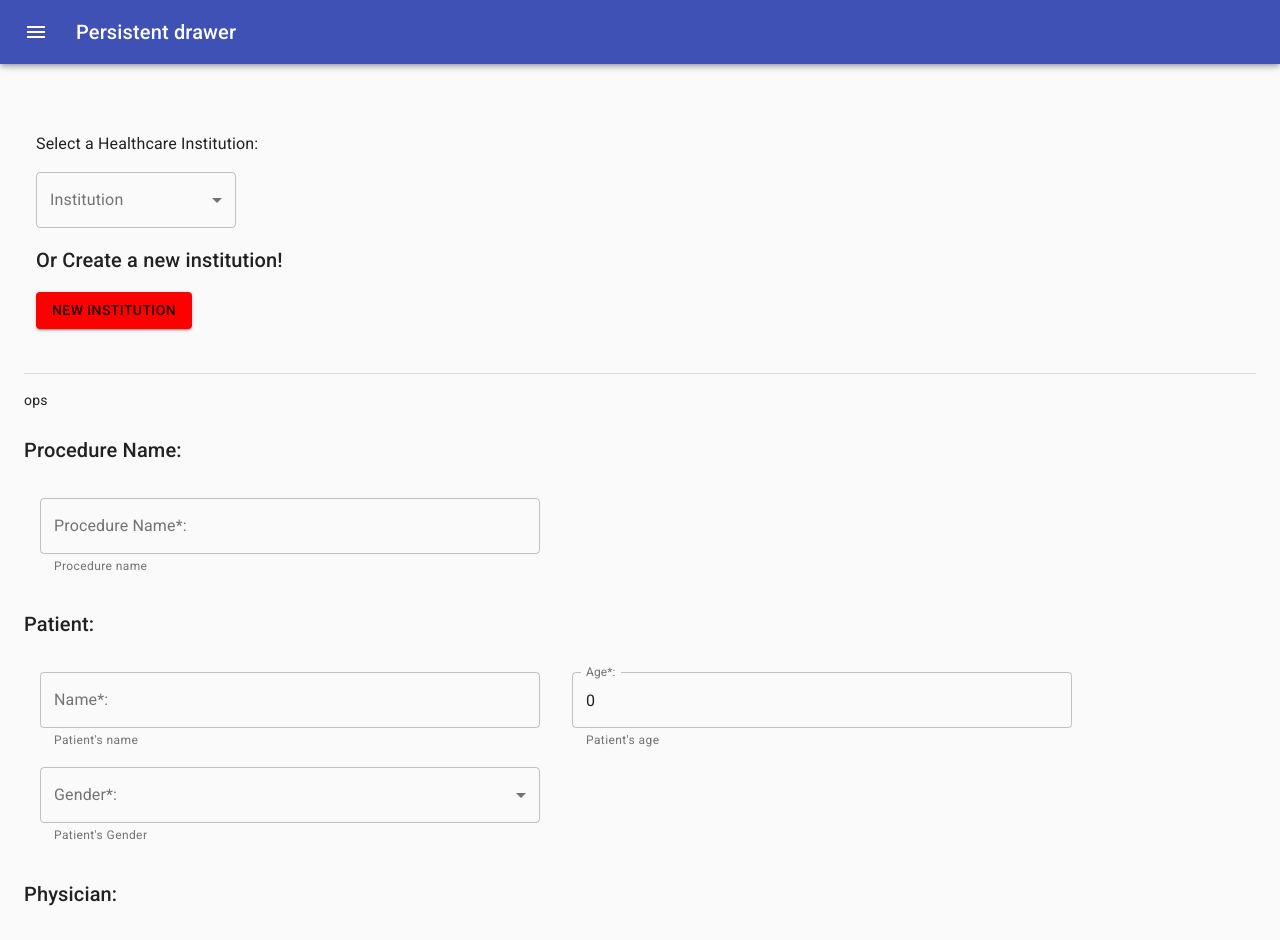
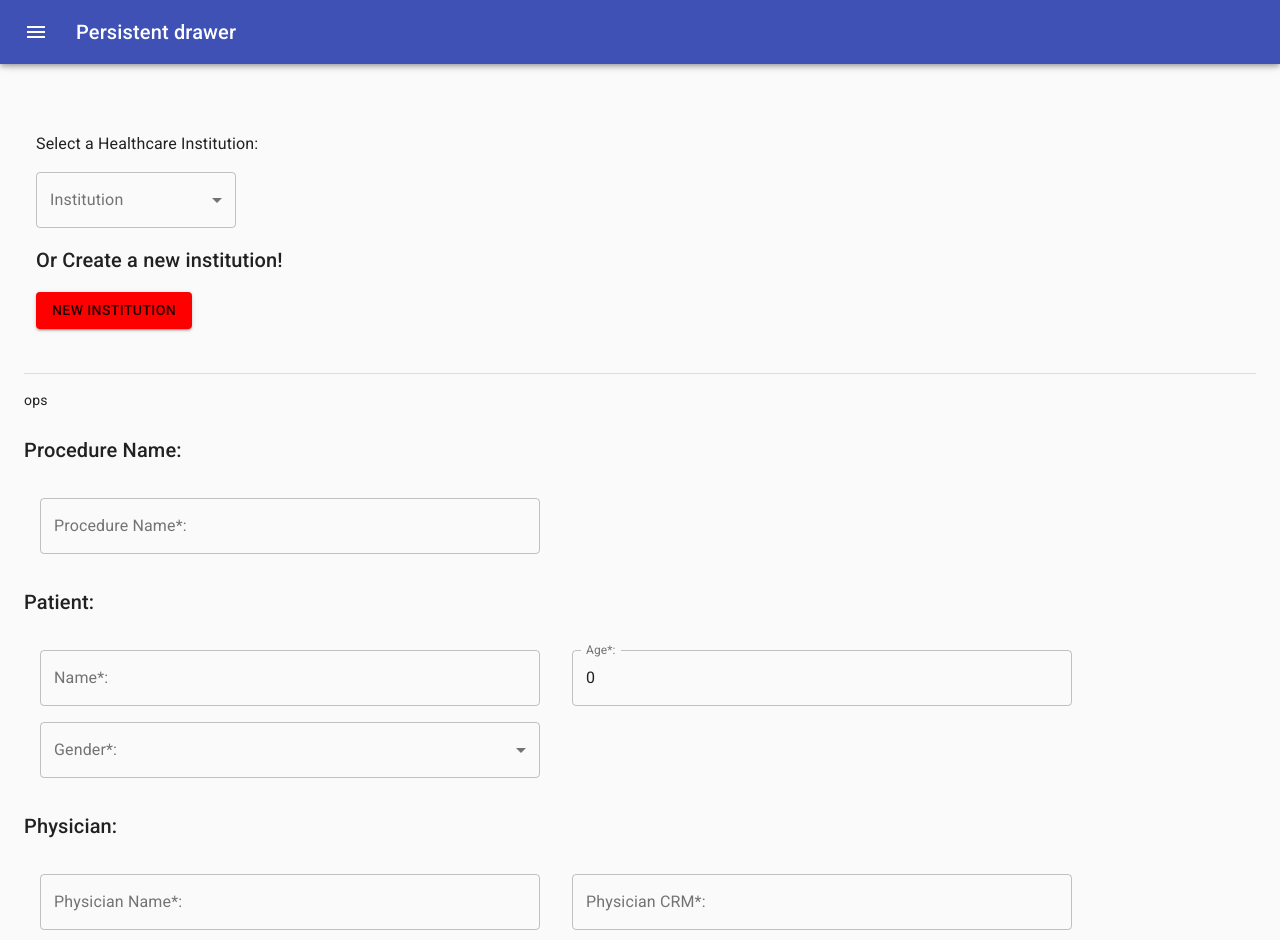
Before and after one commit to victor-silveir/health-exams-software-frontend-fixed, a React (Create React App) app: page / in a window 1280 px wide. Shown: the top 940 px of the page. Built offline with nearby package versions, Linux system fonts and the light colour scheme.

Commit message:
Add validation to exam form

```diff
--- a/src/components/new-exam-form/index.tsx
+++ b/src/components/new-exam-form/index.tsx
@@ -1,6 +1,8 @@
+import { yupResolver } from "@hookform/resolvers/yup";
 import { Box, Button, createStyles, Grid, makeStyles, MenuItem, TextField, Theme, Typography } from "@material-ui/core";
 import React from "react";
 import { Controller, useForm } from "react-hook-form";
+import { ExamSchema } from "../../services/validation/YupSchemas";
 
 const institutions = [
     { name: 'Hemocentro', cnpj: '123456' },
@@ -39,7 +41,8 @@ const inicialValues = {
 export default function NewExamForm() {
 
     const { control, handleSubmit, formState: { errors } } = useForm({
-        defaultValues: inicialValues
+        defaultValues: inicialValues,
+        resolver: yupResolver(ExamSchema)
     });
     const [institutionValue, setInstitutionValue] = React.useState('');
     const classes = useStyles();
@@ -52,8 +55,9 @@ export default function NewExamForm() {
                     name="procedureName"
                     control={control}
                     render={({field}) => <TextField
+                        error={errors.procedureName? true : false}
                         className={classes.inputSpace}
-                        helperText="Procedure name"
+                        helperText={errors.procedureName?.message}
                         id="ProcedureName"
                         label="Procedure Name*: "
                         variant="outlined"
@@ -67,8 +71,9 @@ export default function NewExamForm() {
                         control={control}
                     render={({field}) =>
                     <TextField
+                    error={errors.patientName? true : false}
                         className={classes.inputSpace}
-                        helperText="Patient's name"
+                        helperText={errors.patientName?.message}
                         id="PatientName"
                         label="Name*: "
                         variant="outlined"
@@ -80,8 +85,9 @@ export default function NewExamForm() {
                         control={control}
                     render={({field}) =>
                     <TextField
+                    error={errors.patientAge? true : false}
                         className={classes.inputSpace}
-                        helperText="Patient's age"
+                        helperText={errors.patientAge?.message}
                         id="PatientAge"
                         label="Age*: "
                         variant="outlined"
@@ -92,10 +98,11 @@ export default function NewExamForm() {
                         control={control}
                     render={({field}) =>
                     <TextField
+                    error={errors.patientGender? true : false}
                         className={classes.inputSpace}
                         select
                         type="select"
-                        helperText="Patient's Gender"
+                        helperText={errors.patientGender?.message}
                         id="PatientGender"
                         label="Gender*: "
                         variant="outlined"
@@ -113,8 +120,9 @@ export default function NewExamForm() {
                         control={control}
                     render={({field}) =>
                     <TextField
+                    error={errors.physicianName? true : false}
                         className={classes.inputSpace}
-                        helperText="Physician's name"
+                        helperText={errors.physicianName?.message}
                         id="PhysicianName"
                         label="Physician Name*: "
                         variant="outlined"
@@ -125,8 +133,9 @@ export default function NewExamForm() {
                         control={control}
                     render={({field}) =>
                     <TextField
+                    error={errors.physicianCRM? true : false}
                         className={classes.inputSpace}
-                        helperText="Physician's CRM"
+                        helperText={errors.physicianCRM?.message}
                         id="PhysicianCRM"
                         label="Physician CRM*: "
                         variant="outlined"
@@ -139,10 +148,11 @@ export default function NewExamForm() {
                     control={control}
                     render={({field}) =>
                 <TextField
+                error={errors.healthcareInstitutionId? true : false}
                     className={classes.inputSpace}
                     select
                     type="select"
-                    helperText="Institution"
+                    helperText={errors.healthcareInstitutionId?.message}
                     id="healthcareInstitution"
                     label="Institution*: "
                     variant="outlined"
--- a/src/services/validation/YupSchemas.ts
+++ b/src/services/validation/YupSchemas.ts
@@ -10,8 +10,8 @@ export const ExamSchema = Yup.object().shape({
     procedureName: Yup.string().required("Procedure name is required!").min(3, 'At least 3 characters is required!').max(100, 'Maximum of 100 characters'),
     patientName: Yup.string().required("Patient's name is required!").min(3, 'At least 3 characters is required!').max(100, 'Maximum of 100 characters'),
     patientAge: Yup.number().required("Patient's age is required"),
-    patientGender: Yup.number().required("Patient's gender is required"),
+    patientGender: Yup.string().required("Patient's gender is required"),
     physicianName: Yup.string().required("Physician's name is required!").min(3, 'At least 3 characters is required!').max(100, 'Maximum of 100 characters'),
     physicianCRM: Yup.string().required("Physician's CRM is required!"),
-    healthcareInstitutionId: Yup.number().required("Healthcare Institution is Required")
+    healthcareInstitutionId: Yup.string().required("Healthcare Institution is Required")
 })
```
